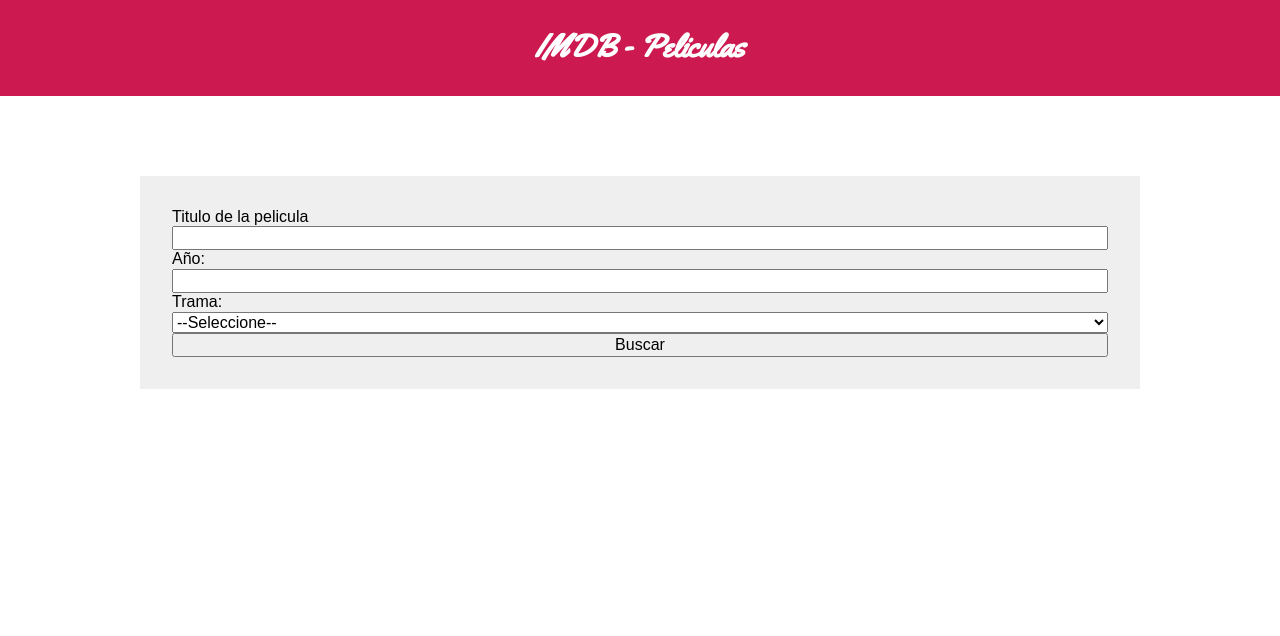
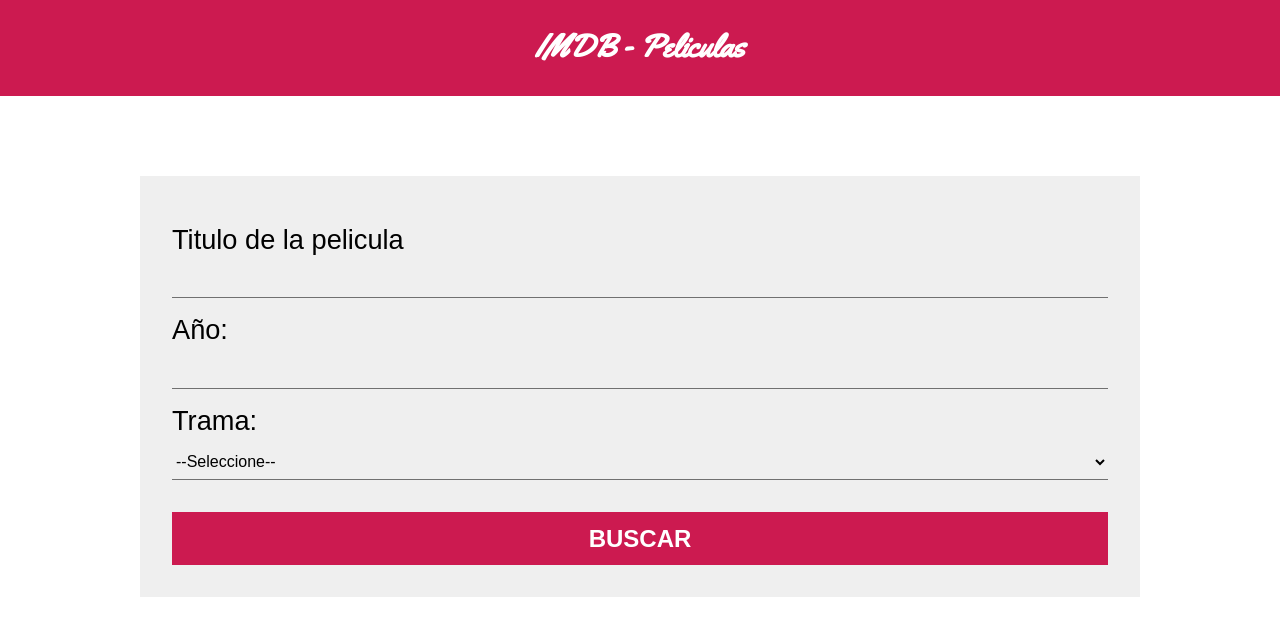
Before and after one commit to FTH-EGC/peliculas, a React (Create React App) app: page / in a window 1280 px wide. Shown: the top 636 px of the page. Built offline with nearby package versions, Linux system fonts and the light colour scheme.

Commit message:
Agregando estilos a los inputs

```diff
--- a/src/index.css
+++ b/src/index.css
@@ -30,3 +30,34 @@
   display: flex;
   flex-direction: column;
 }
+
+.inputs{
+  border: none;
+  background-color: transparent;
+  border-bottom: 1px solid #707070;
+  padding: .5rem 0;
+}
+
+.inputs:focus{
+
+    outline: none;
+    border-bottom: 2px solid #CC1A50;
+    background-color: #ecdce1;
+}
+
+label{
+  font-size: 1.7rem;
+  margin: 1rem 0 .5rem 0;
+}
+
+.boton{
+  background-color: #CC1A50;
+  color: #ffffff;
+  border: none;
+  font-weight: bold;
+  text-transform: uppercase;
+  display: block;
+  margin-top: 2rem;
+  padding: .8rem;
+  font-size: 1.5rem;
+}
```
